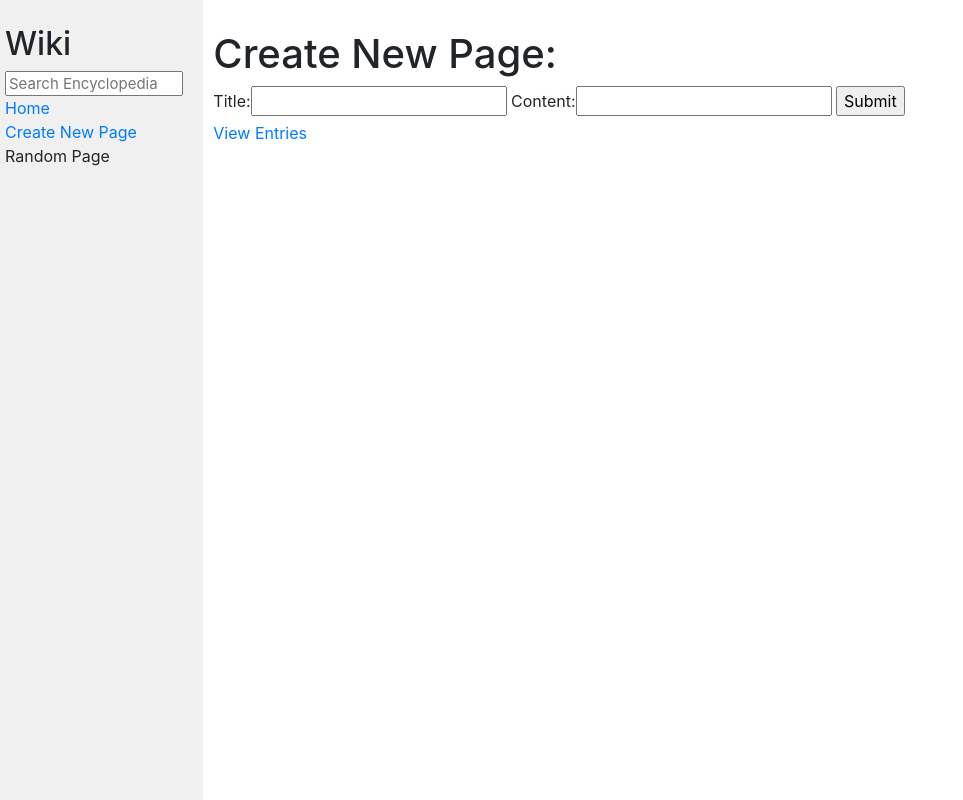
After one commit to luisCermeno/wiki, a Django app: template encyclopedia/templates/encyclopedia/add.html in a window 1280 px wide. The commit adds this page. Shown: the whole page, without its empty margins (0-963 px from the left). Run offline with Django 3.2, Linux system fonts and the light colour scheme; the template is opened without the code that fills it: values that come from a table or form of the project are taken from there, others are empty; some libraries are stand-ins or nearby versions.

Commit message:
form submission implemented

```diff
--- /dev/null
+++ b/encyclopedia/templates/encyclopedia/add.html
@@ -0,0 +1,17 @@
+{% extends "encyclopedia/layout.html" %}
+
+{% block title %}
+    Create New Page
+{% endblock %}
+
+{% block body %}
+  <h1>Create New Page:</h1>
+  <form action="{% url 'encyclopedia:add' %}" method="post">
+    <!-- csrf middelware token to fulfill cross site request forgery protection default by django -->
+    {% csrf_token %}
+    {{form}}
+    <input type="submit">
+  </form>
+  <a href="{% url 'encyclopedia:index' %}">View Entries</a>
+
+{% endblock %}
--- a/encyclopedia/templates/encyclopedia/layout.html
+++ b/encyclopedia/templates/encyclopedia/layout.html
@@ -19,7 +19,7 @@
                     <a href="{% url 'encyclopedia:index' %}">Home</a>
                 </div>
                 <div>
-                    Create New Page
+                  <a href="{% url 'encyclopedia:add' %}">Create New Page</a>
                 </div>
                 <div>
                     Random Page
--- a/encyclopedia/urls.py
+++ b/encyclopedia/urls.py
@@ -5,5 +5,6 @@ from . import views
 app_name = "encyclopedia"
 urlpatterns = [
     path("", views.index, name="index"),
-    path('<str:title>', views.entry, name="entry")
+    path('entries/<str:title>', views.entry, name="entry"),
+    path('add', views.add, name="add")
 ]
--- a/encyclopedia/views.py
+++ b/encyclopedia/views.py
@@ -1,7 +1,12 @@
 from django.shortcuts import render
-
+from django.http import HttpResponseRedirect
+from django import forms
+from django.urls import reverse
 from . import util
 
+class NewEntryForm(forms.Form):
+  form_title = forms.CharField(label = "Title")
+  form_content = forms.CharField(label = "Content")
 
 def index(request):
     return render(request, "encyclopedia/index.html", {
@@ -13,3 +18,26 @@ def entry(request, title):
         "title": title.capitalize(),
         "content": util.decode(title)
     })
+
+def add(request):
+  if request.method == "POST":
+    # stores the data retrieved from the POST request into the object inputform
+    inputform = NewEntryForm(request.POST)
+    # if form is valid(server side validation)
+    if inputform.is_valid():
+      # takes the string in the attribute "task" and content from the object inputform
+      # and stores it in a variables called title and content
+      title = inputform.cleaned_data["form_title"]
+      content = inputform.cleaned_data["form_content"]
+      # write in file
+      util.save_entry(title,content)
+      return HttpResponseRedirect(reverse("encyclopedia:index"))
+    # in case form is not valid, send back the form
+    else:
+      return render(request, "encyclopedia/add.html", {
+        "form": inputform
+      })
+
+  return render(request, "encyclopedia/add.html", {
+    "form": NewEntryForm()
+  })
```
Also changed, not shown: entries/JavaScript.md (added, +1 -0 lines), db.sqlite3, 1 other file.
